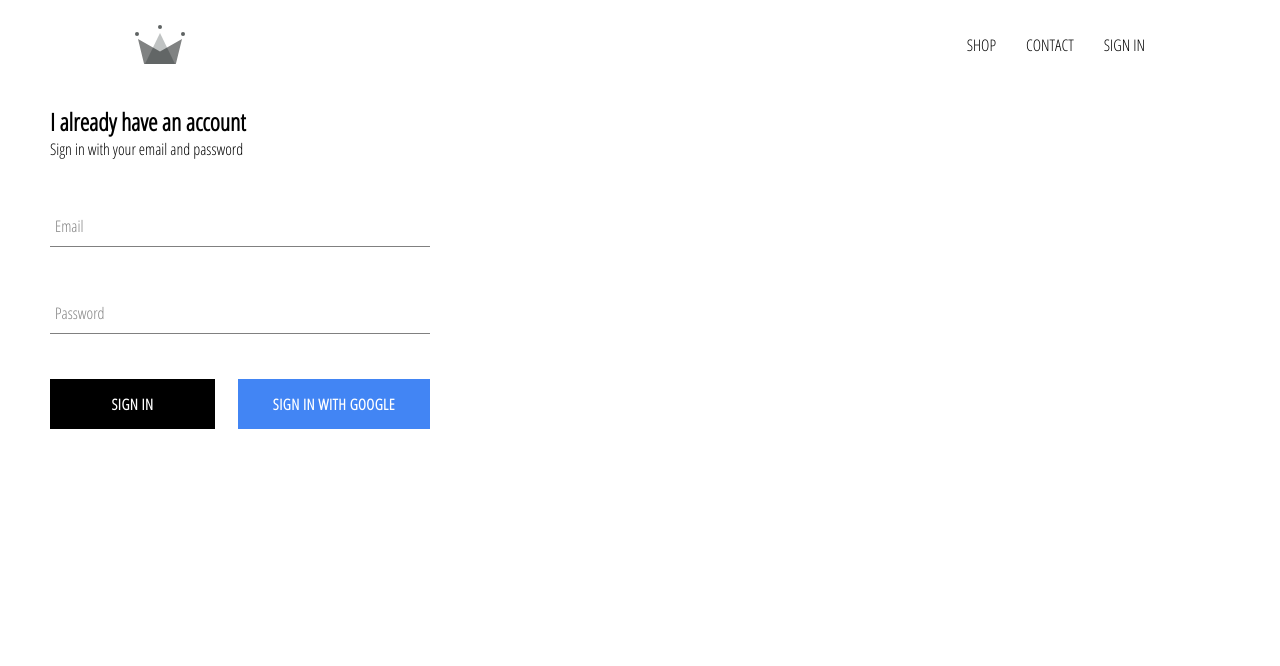
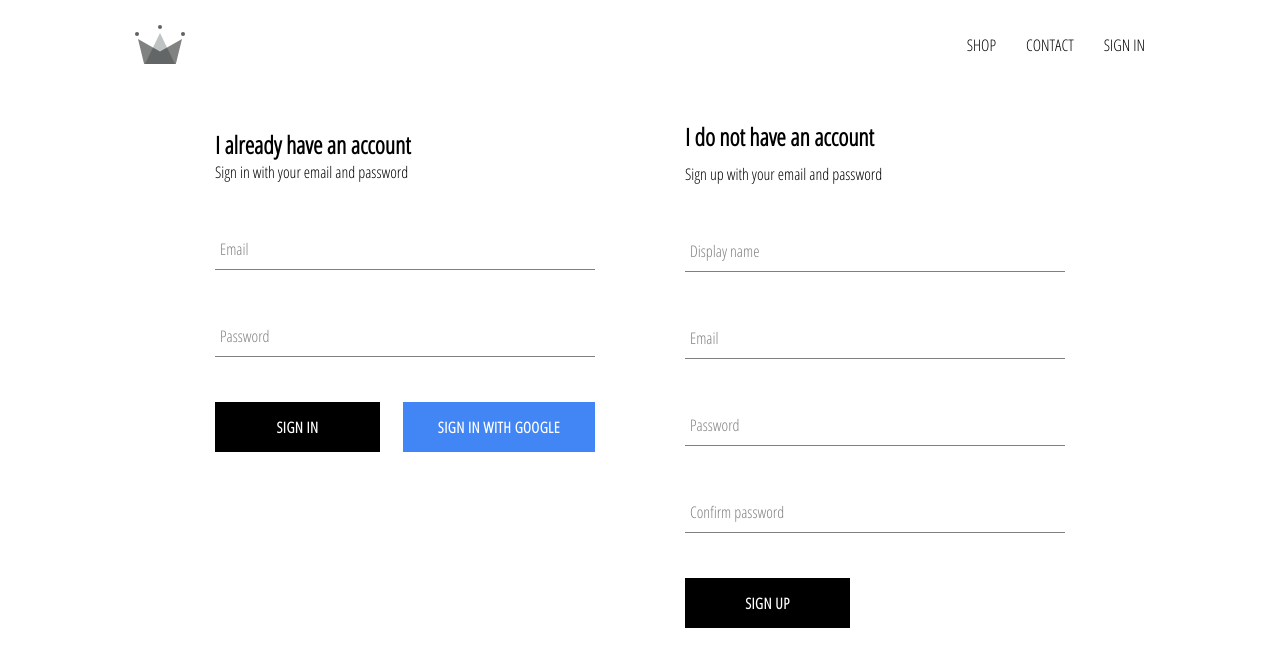
Before and after one commit to saifeddine16/crwn-clothing, a React (Create React App) app: page /signin in a window 1280 px wide. Shown: the top 666 px of the page. Built offline with nearby package versions, Linux system fonts and the light colour scheme; no server answers.

Commit message:
implemented firebase utils, included ability to store authenticated users into our firestore database

```diff
--- a/src/App.js
+++ b/src/App.js
@@ -5,7 +5,7 @@
 import ShopPage from './pages/shop/shop.component';
 import Header from './components/header/header.component'
 import SignInAndSignUpPage from './pages/sign-in-and-sign-up/sign-in-and-sign-up.component';
-import { auth } from './firebase/firebase.utils';
+import { auth, createUserProfileDocument } from './firebase/firebase.utils';
 
 import './App.css';
 
@@ -21,9 +21,21 @@
 unsubscribeFromAuth = null;
 
 componentDidMount() {
-  this.unsubscribeFromAuth = auth.onAuthStateChanged( user =>{
-    this.setState({ currentUser: user });
-    console.log(user);
+  this.unsubscribeFromAuth = auth.onAuthStateChanged(async userAuth =>{
+    if(userAuth) {
+      const userRef = await createUserProfileDocument(userAuth);
+      userRef.onSnapshot(snapShot => {
+        this.setState({
+          currentUser: {
+            id: snapShot.id,
+            ...snapShot.data()
+          }
+        })
+      });
+      console.log(this.state);
+    } else{
+      this.setState({ currentUser: userAuth });
+    }
   })
 }
 
--- a/src/components/form-input/form-input.styles.scss
+++ b/src/components/form-input/form-input.styles.scss
@@ -9,7 +9,7 @@
 
 .group {
   position: relative;
-  margin: 45px 0;
+  margin: 45px 0px;
 
   .form-input {
     background: none;
--- a/src/components/sign-in/sign-in.styles.scss
+++ b/src/components/sign-in/sign-in.styles.scss
@@ -2,6 +2,7 @@
     width: 380px;
     display: flex;
     flex-direction: column;
+    margin-top: 18px;
 
     .title{
         margin: 10px 0;
--- /dev/null
+++ b/src/components/sign-up/sign-up.component.jsx
@@ -0,0 +1,100 @@
+import React from "react";
+
+import FormInput from "../form-input/form-input.component";
+import Custombutton from "../custom-button/custom-button.component";
+
+import{ auth, createUserProfileDocument } from '../../firebase/firebase.utils';
+
+import './sign-up.styles.scss';
+
+class SignUp extends React.Component {
+    constructor(){
+        super();
+
+        this.state = {
+            displayName: '',
+            email: '',
+            password: '',
+            confirmPassword: ''
+        }
+    }
+
+    handleSubmit = async event => {
+        event.preventDefault();
+
+        const {displayName, email, password, confirmPassword} = this.state;
+
+        if (password !== confirmPassword){
+            alert("Password does not match !");
+            return;
+        }
+
+        try {
+            const { user } = await auth.createUserWithEmailAndPassword(
+                email,
+                password
+                );
+            await createUserProfileDocument(user, { displayName });
+            this.setState({
+                displayName: '',
+                email: '',
+                password: '',
+                confirmPassword: ''
+            });
+        } catch(error) {
+            console.error(error);
+        }
+    }
+
+    handleChange = event =>{
+        const { name, value } = event.target;
+        this.setState({[name]: value});
+    }
+
+    render() {
+        const {displayName, email, password, confirmPassword} = this.state;
+        return(
+             <div className="sign-up">
+                 <h2 className="title">I do not have an account</h2>
+                 <span>Sign up with your email and password</span>
+                 <form className="sign-up-form" onSubmit={this.handleSubmit}>
+                    <FormInput
+                       type="text"
+                       name="displayName"
+                       value={displayName}
+                       onChange={this.handleChange}
+                       label="Display name"
+                       required
+                    />
+                    <FormInput
+                       type="email"
+                       name="email"
+                       value={email}
+                       onChange={this.handleChange}
+                       label="Email"
+                       required
+                    />
+                    <FormInput
+                       type="password"
+                       name="password"
+                       value={password}
+                       onChange={this.handleChange}
+                       label="Password"
+                       required
+                    />
+                    <FormInput
+                       type="password"
+                       name="confirmPassword"
+                       value={confirmPassword}
+                       onChange={this.handleChange}
+                       label="Confirm password"
+                       required
+                    />
+                    <Custombutton type="submit">SIGN UP</Custombutton>
+                 </form>
+             </div>
+        )
+    }
+}
+
+export default SignUp;
--- /dev/null
+++ b/src/components/sign-up/sign-up.styles.scss
@@ -0,0 +1,10 @@
+.sign-up {
+    display: flex;
+    flex-direction: column;
+    width: 380px;
+
+    .title {
+        margin: 10px 0;
+
+    }
+}
--- a/src/firebase/firebase.utils.js
+++ b/src/firebase/firebase.utils.js
@@ -12,6 +12,29 @@
     measurementId: "G-D2TZZC51WH"
 }
 
+export const createUserProfileDocument = async (userAuth, additionalData) => {
+    if(!userAuth) return;
+    const userRef = firestore.doc(`users/${userAuth.uid}`);
+    const snapShot = await userRef.get();
+    if(!snapShot.exists) {
+        const { displayName, email } = userAuth;
+        const createdAt = new Date();
+
+        try {
+            await userRef.set({
+                displayName,
+                email,
+                createdAt,
+                ...additionalData
+            })
+        } catch(error) {
+            console.log('error creating user', error.message);
+        }
+    }
+
+    return userRef;
+};
+
 firebase.initializeApp(config);
 
 export const auth = firebase.auth();
--- a/src/pages/sign-in-and-sign-up/sign-in-and-sign-up.component.jsx
+++ b/src/pages/sign-in-and-sign-up/sign-in-and-sign-up.component.jsx
@@ -1,11 +1,13 @@
 import React from "react";
 import SignIn from "../../components/sign-in/sign-in.component";
+import SignUp from "../../components/sign-up/sign-up.component";
 
 import './sign-in-and-sign-up.styles.scss';
 
 const SignInAndSignUpPage = () => (
     <div className='sign-in-and-sign-up'>
         <SignIn />
+        <SignUp />
     </div>
 );
 
--- a/src/pages/sign-in-and-sign-up/sign-in-and-sign-up.styles.scss
+++ b/src/pages/sign-in-and-sign-up/sign-in-and-sign-up.styles.scss
@@ -0,0 +1,6 @@
+.sign-in-and-sign-up {
+    width: 850px;
+    display: flex;
+    justify-content: space-between;
+    margin: 30px auto;
+}
```
